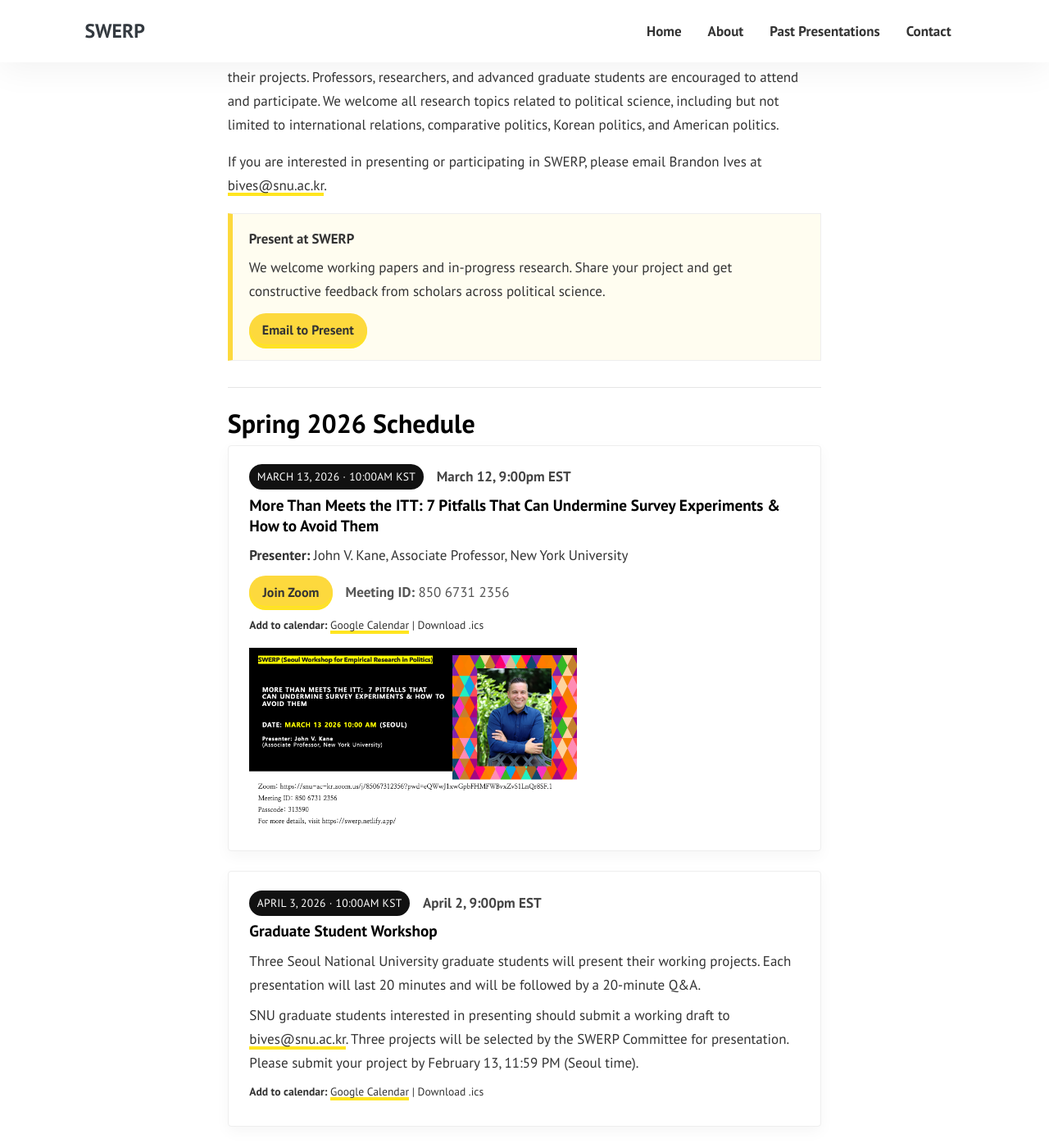
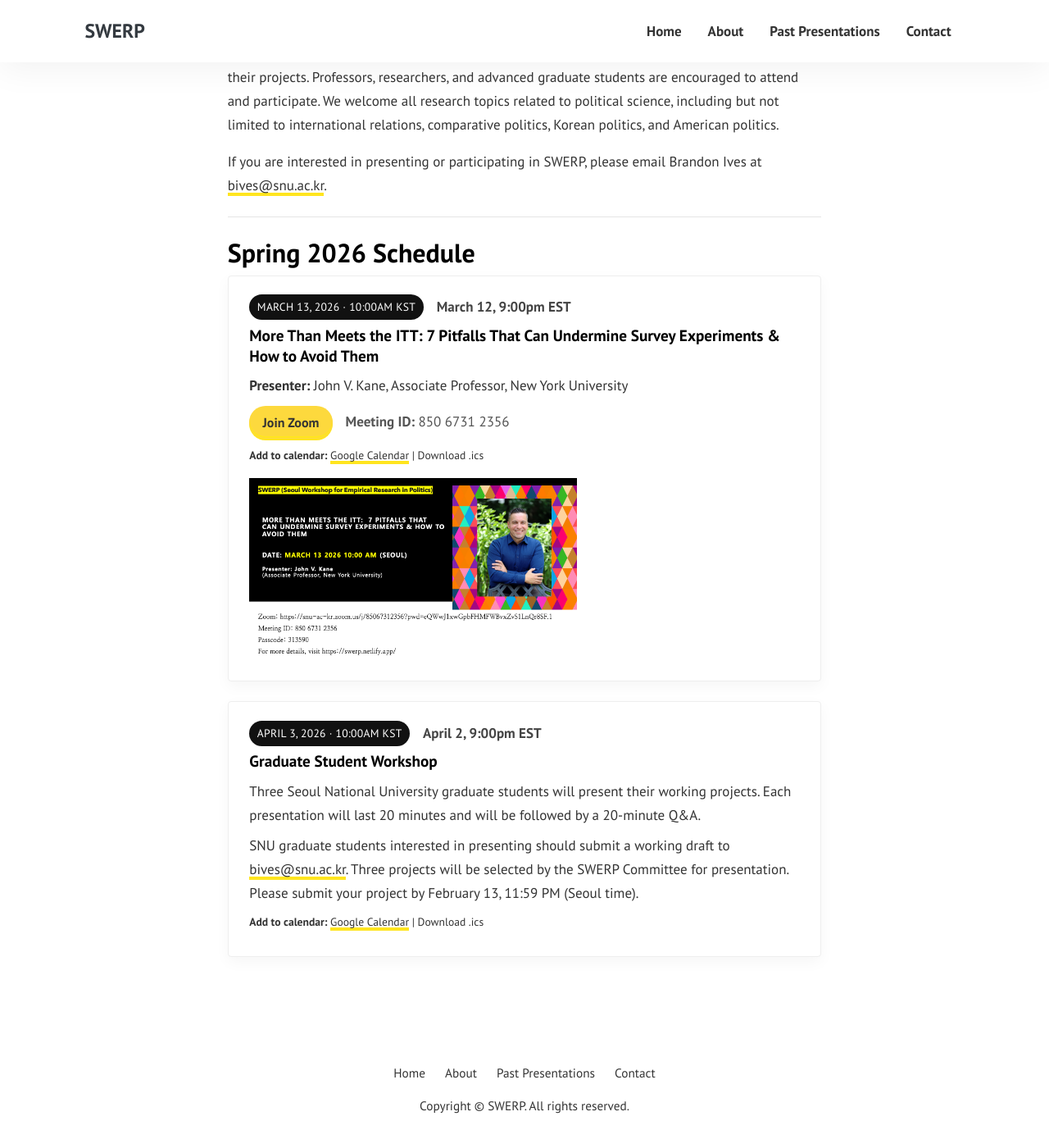
Before and after one commit to sysilviakim/swerp, a Jekyll site: the page built from index.html, in a window 1280 px wide and 1400 px high, scrolled down 449 px. Shown: the whole window at 82% size. Built offline with Jekyll 4.4.1, drawn with Linux system fonts in a browser that asks for light colours.

Commit message:
never mind... keep it brief

```diff
--- a/assets/css/custom.css
+++ b/assets/css/custom.css
@@ -4,25 +4,6 @@ Just customize your theme here.
 ================================================== */
 
 body {}
-
-.cta-block {
-  border: 1px solid #eee;
-  border-left: 6px solid #fdd93d;
-  padding: 1rem 1.25rem;
-  margin: 1.25rem 0 2rem;
-  background: #fffdf0;
-}
-
-.cta-title {
-  font-weight: 700;
-  font-size: 1.05rem;
-  margin-bottom: 0.4rem;
-}
-
-.cta-text {
-  margin-bottom: 0.75rem;
-  color: #333;
-}
 
 .schedule-card {
   border: 1px solid #eee;
--- a/index.html
+++ b/index.html
@@ -21,12 +21,6 @@ layout: default
     <p>Based in Seoul, SWERP offers an online forum for research projects in political science. Our aim is to provide researchers an opportunity to present in-progress research, receive feedback, and improve their projects. Professors, researchers, and advanced graduate students are encouraged to attend and participate. We welcome all research topics related to political science, including but not limited to international relations, comparative politics, Korean politics, and American politics.</p>
 
     <p>If you are interested in presenting or participating in SWERP, please email Brandon Ives at <a href="mailto:bives@snu.ac.kr">bives@snu.ac.kr</a>.</p>
-
-    <div class="cta-block">
-      <div class="cta-title">Present at SWERP</div>
-      <p class="cta-text">We welcome working papers and in-progress research. Share your project and get constructive feedback from scholars across political science.</p>
-      <a class="btn btn-join" href="mailto:bives@snu.ac.kr">Email to Present</a>
-    </div>
 
     <hr class="my-4">
 
```
